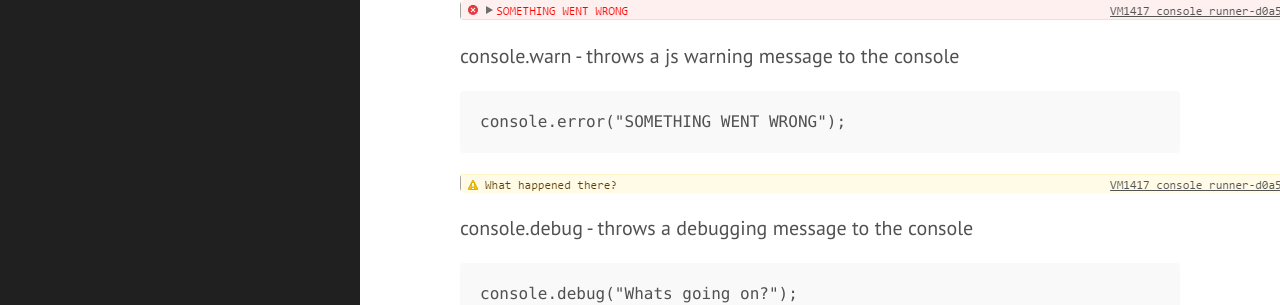
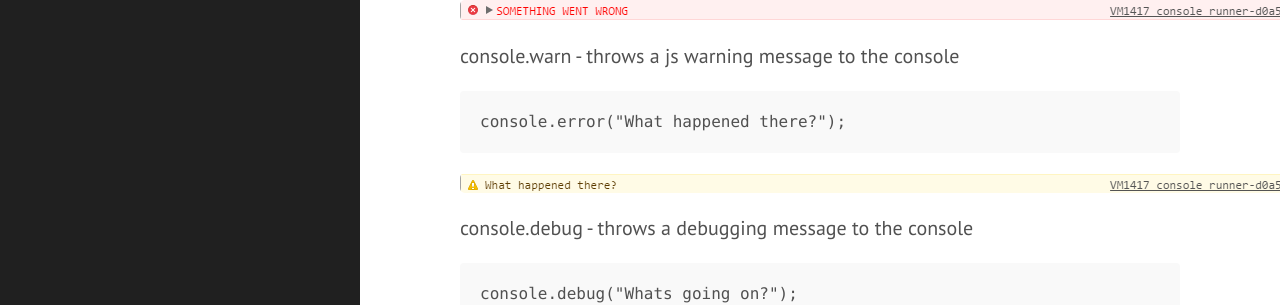
Before and after one commit to ctaylr/ctaylr.github.io, a Jekyll site: the page built from _posts/2016-05-31-having-fun-with-the-developer-console.md, in a window 1280 px wide and 900 px high, scrolled down 2159 px. Shown: the part 148-453 px from the top of the window. Built offline with Jekyll 4.4.1, drawn with Linux system fonts in a browser that asks for light colours.

Commit message:
update copy

```diff
--- a/_posts/2016-05-31-having-fun-with-the-developer-console.md
+++ b/_posts/2016-05-31-having-fun-with-the-developer-console.md
@@ -51,7 +51,7 @@ console.error - throws a custom js error message to the console
 
 console.warn - throws a js warning message to the console
 
-    console.error("SOMETHING WENT WRONG");
+    console.error("What happened there?");
 
 ![Console.warn example](/public/images/consolewarn.png)
 
```
